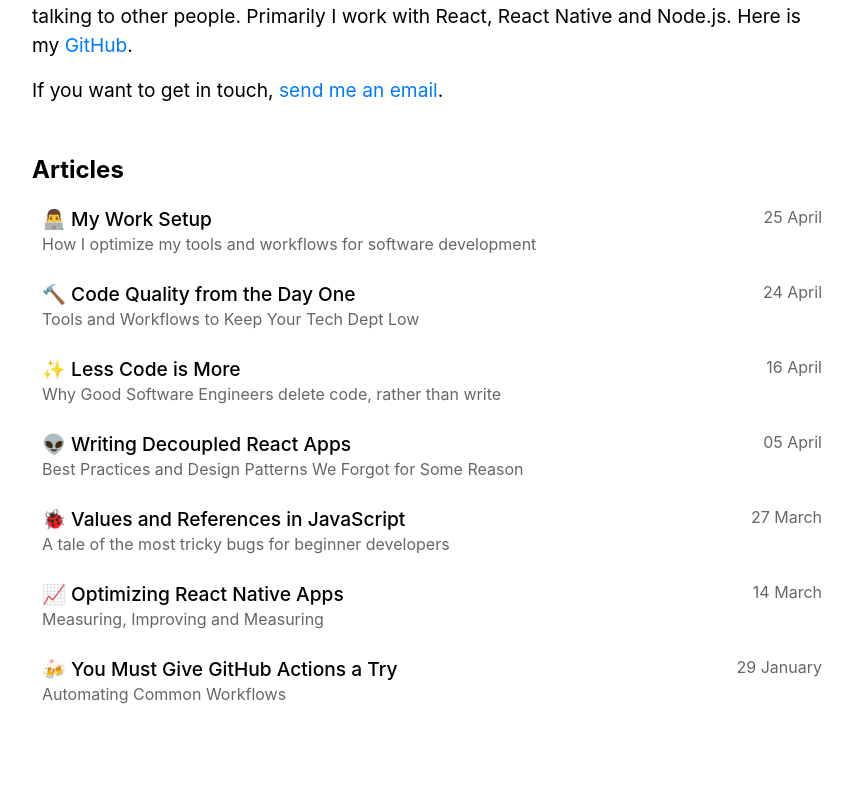
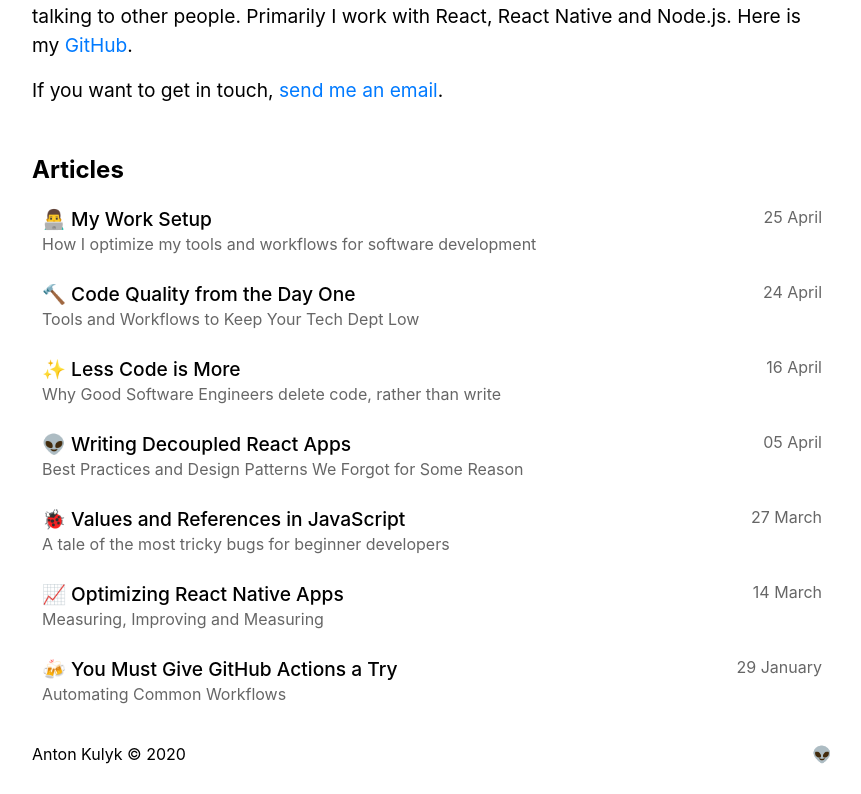
Before and after one commit to kulyk/kulyk.xyz, a Next.js app: page / in a window 1280 px wide. Shown: the part 229-1023 px from the top of the page, without its empty margins (208-1069 px from the left). Before the commit the page ends 1001 px from the top, so only its background shows below. Built offline with nearby package versions, Linux system fonts and the light colour scheme.

Commit message:
Add Footer

```diff
--- a/src/components/Emoji.tsx
+++ b/src/components/Emoji.tsx
@@ -1,12 +1,13 @@
 type Props = {
+  id?: string;
   name: string;
   children: string;
 };
 
 function Emoji(props: Props): React.ReactElement {
-  const {name, children} = props;
+  const {id, name, children} = props;
   return (
-    <span role="img" aria-label={`${name} emoji`}>
+    <span id={id} role="img" aria-label={`${name} emoji`}>
       {children}
     </span>
   );
--- /dev/null
+++ b/src/components/Footer.tsx
@@ -0,0 +1,54 @@
+import Emoji from './Emoji';
+import {getRandomInt} from '../utils';
+
+type FooterEmoji = {
+  name: string;
+  emoji: string;
+};
+
+const EMOJI_LIST: FooterEmoji[] = [
+  {name: 'alien', emoji: '👽'},
+  {name: 'beer', emoji: '🍺'},
+  {name: 'dance', emoji: '🕺'},
+  {name: 'fire', emoji: '🔥'},
+  {name: 'ghost', emoji: '👻'},
+  {name: 'guitar', emoji: '🎸'},
+  {name: 'koala', emoji: '🐨'},
+  {name: 'heart', emoji: '❤️'},
+  {name: 'poop', emoji: '💩'},
+  {name: 'scream', emoji: '😱'},
+  {name: 'star struck', emoji: '🤩'},
+  {name: 'rainbow', emoji: '🌈'},
+  {name: 'working', emoji: '👨‍💻'},
+  {name: 'unicorn', emoji: '🦄'},
+];
+
+function getRandomEmoji(): FooterEmoji {
+  const index = getRandomInt(0, EMOJI_LIST.length);
+  return EMOJI_LIST[index];
+}
+
+function Footer(): React.ReactElement {
+  const year = new Date().getFullYear();
+  const {name, emoji} = getRandomEmoji();
+  return (
+    <>
+      <footer id="footer">
+        <p>{`Anton Kulyk © ${year}`}</p>
+        <Emoji name={name}>{emoji}</Emoji>
+      </footer>
+      <style jsx>{`
+        #footer {
+          display: flex;
+          flex-direction: row;
+          align-items: center;
+          justify-content: space-between;
+          margin-top: 20px;
+          height: 40px;
+        }
+      `}</style>
+    </>
+  );
+}
+
+export default Footer;
--- a/src/components/Layout.tsx
+++ b/src/components/Layout.tsx
@@ -1,6 +1,7 @@
 import Head from 'next/head';
 import {useTheme} from '../theming';
 import NavBar from './NavBar';
+import Footer from './Footer';
 
 interface LayoutProps {
   title?: string;
@@ -29,6 +30,7 @@ function Layout(props: LayoutProps): React.ReactElement {
       <div id="layout">
         <NavBar />
         <main id="content-root">{children}</main>
+        <Footer />
       </div>
       <style jsx global>{`
         html,
@@ -74,7 +76,7 @@ function Layout(props: LayoutProps): React.ReactElement {
         #layout {
           max-width: 800px;
           margin: auto;
-          padding: 0 1.5rem 50px 1.5rem;
+          padding: 0 1.5rem 20px 1.5rem;
         }
         #content-root {
           display: 'flex';
--- a/src/utils.ts
+++ b/src/utils.ts
@@ -4,3 +4,9 @@ export function formatPubDate(dateISO: string): string {
   const publishedDate = parseISO(dateISO);
   return format(publishedDate, 'dd MMMM');
 }
+
+export function getRandomInt(min: number, max: number): number {
+  min = Math.ceil(min);
+  max = Math.floor(max);
+  return Math.floor(Math.random() * (max - min + 1)) + min;
+}
```
